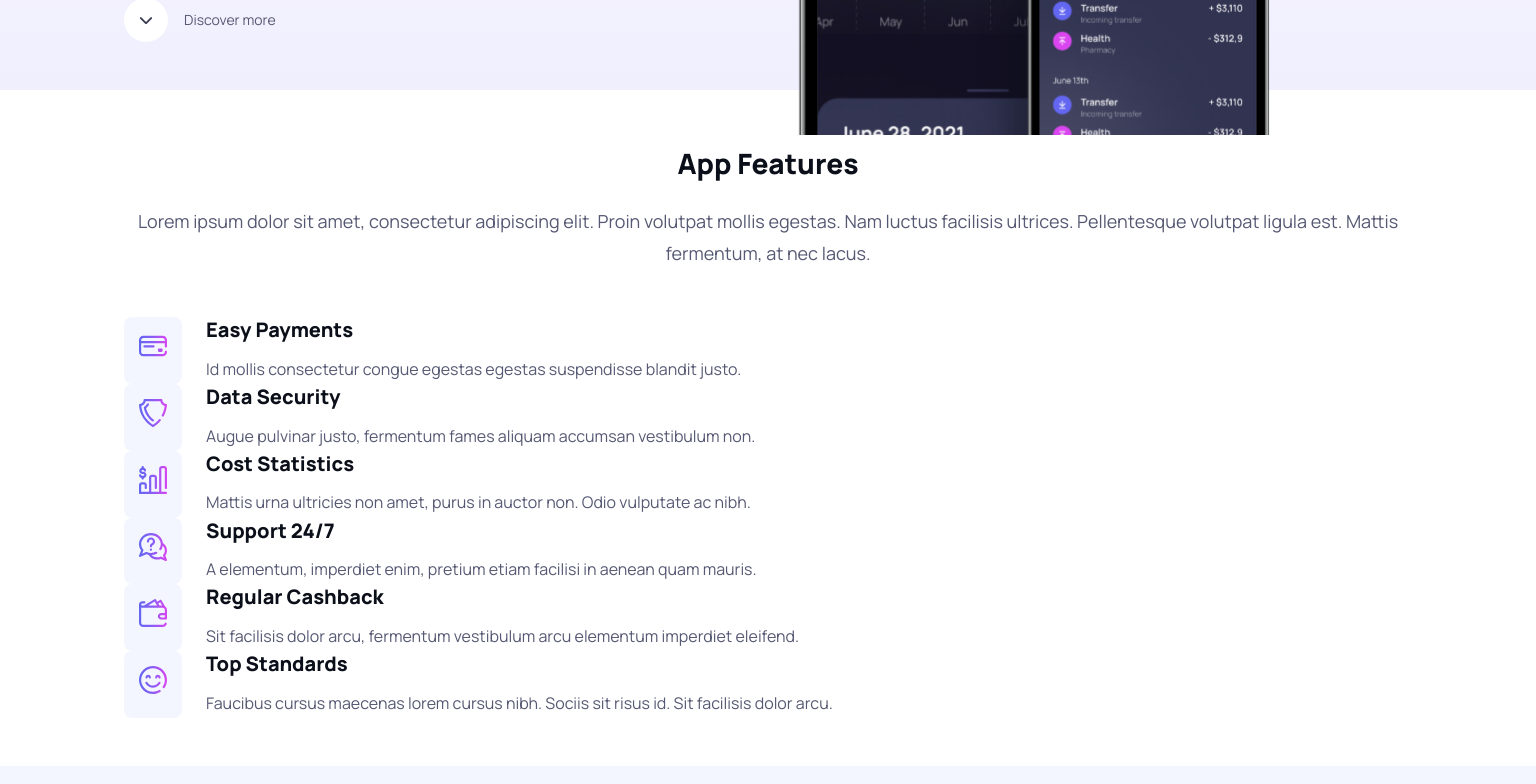
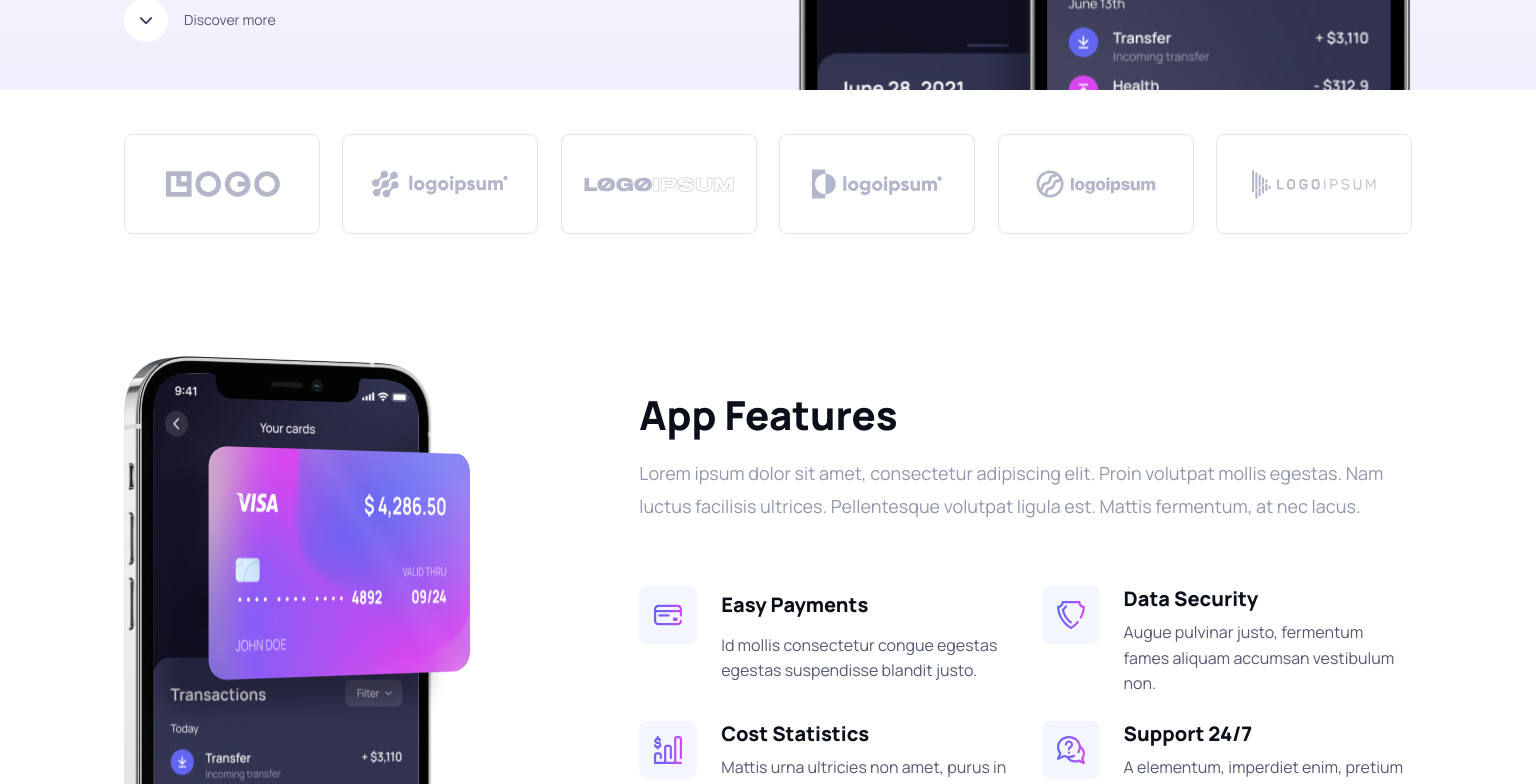
Before and after one commit to jeami174/Inl-mningsuppgift-JavaScript, a React (Vite) app: page / in a window 1536 px wide. Shown: the part 800-1584 px from the top of the page. Built offline with nearby package versions, Linux system fonts and the light colour scheme.

Commit message:
lagt till responsivitet för AppFeaturesSection

```diff
--- a/src/Components/AppFeaturesSection.css
+++ b/src/Components/AppFeaturesSection.css
@@ -1,5 +1,4 @@
 /* SECTION-APPFEATURES START */
-
 .section-appfeatures {
     padding-block: 2rem;
     background-color: var(--color-bg);
@@ -29,37 +28,6 @@
     padding-bottom: 1rem;
 }
 
-.section-appfeatures .info-box {
-    display: grid;
-    grid-template-columns: auto 1fr;
-    row-gap: 0.75rem;
-    column-gap: 1.5rem;
-    align-items: start;
-}
-
-.section-appfeatures .info-icon {
-    grid-column: 1;
-    grid-row: 1 / span 2;
-    background-color: var(--color-icon-bg);
-    padding: 15px;
-    border-radius: 8px;
-}
-
-.section-appfeatures .info-box h3 {
-    grid-column: 2;
-    font-size: 20px;
-    font-weight: 800;
-    color: var(--color-text-heading);
-    margin: 0;
-}
-
-.section-appfeatures .info-box p {
-    grid-column: 2;
-    font-size: 16px;
-    color: var(--color-text-body);
-    line-height: 1.6;
-}
-
 .section-appfeatures .images {
     display: none;
     position: relative;
@@ -78,4 +46,63 @@
     height: auto;
 }
 
+/* Media queries for tablet and desktop */
+
+@media (min-width: 768px) {
+    /* Tablet-specific styles */
+    .section-appfeatures .h2 h2 {
+        font-size: 34px;
+    }
+
+    .section-appfeatures .container-info {
+        display: grid;
+        grid-template-columns: 1fr 1fr;
+        column-gap: 2rem;
+        margin-bottom: 5rem;
+    }
+}
+
+@media (min-width: 1400px) {
+    /* Desktop-specific styles */
+    .section-appfeatures .container {
+        display: grid;
+        grid-template-columns: 2fr 3fr;
+        margin-bottom: 6rem;
+    }
+
+    .section-appfeatures .h2 {
+        grid-column: 2/3;
+        grid-row: 1/2;
+    }
+
+    .section-appfeatures .h2 h2 {
+        font-size: 40px;
+        text-align: left;
+        margin-bottom: 0;
+    }
+
+    .section-appfeatures .content {
+        grid-column: 2/3;
+        grid-row: 2/3;
+        padding-bottom: 4rem;
+    }
+
+    .section-appfeatures .content p {
+        color: var(--color-text-body-light);
+        text-align: left;
+        padding-top: 1rem;
+    }
+
+    .section-appfeatures .container-info {
+        grid-column: 2/3;
+        grid-row: 3/4;
+    }
+
+    .section-appfeatures .images {
+        display: block;
+        grid-column: 1;
+        grid-row: 1 / span 4;
+    }
+}
+
 /* SECTION-APPFEATURES END */
--- a/src/Components/AppFeaturesSection.jsx
+++ b/src/Components/AppFeaturesSection.jsx
@@ -1,3 +1,4 @@
+// AppFeaturesSection.jsx
 import React from 'react';
 import creditCardIcon from '../Images/credit-card-icon.svg';
 import shieldIcon from '../Images/shield-icon.svg';
@@ -7,6 +8,7 @@ import walletIcon from '../Images/wallet-icon.svg';
 import happyIcon from '../Images/happy-icon.svg';
 import phoneImage from '../Images/Phone.svg';
 import cardImage from '../Images/card.svg';
+import InfoBox from './InfoBox';
 import './AppFeaturesSection.css';
 
 function AppFeaturesSection() {
@@ -60,13 +62,12 @@ function AppFeaturesSection() {
                 </div>
                 <div className="container-info">
                     {features.map((feature) => (
-                        <div key={feature.id} className="info-box">
-                            <div className="info-icon">
-                                <img src={feature.icon} alt={`${feature.title} icon`} />
-                            </div>
-                            <h3>{feature.title}</h3>
-                            <p>{feature.description}</p>
-                        </div>
+                        <InfoBox
+                            key={feature.id}
+                            icon={feature.icon}
+                            title={feature.title}
+                            description={feature.description}
+                        />
                     ))}
                 </div>
                 <div className="images">
--- a/src/Components/BrandsSection.css
+++ b/src/Components/BrandsSection.css
@@ -1,5 +1,4 @@
 /* SECTION-BRANDS START */
-
 #section-brands {
     display: none;
     background-color: var(--color-bg);
@@ -17,4 +16,45 @@
     padding-left: 1rem;
 }
 
+/* Tablet media query */
+@media (min-width: 768px) {
+    #section-brands {
+        display: block;
+        padding-top: 2.8rem;
+        padding-bottom: 1rem;
+    }
+
+    #section-brands .container {
+        display: flex;
+        flex-direction: row;
+        justify-content: center;
+        align-items: center;
+        gap: 1rem;
+    }
+
+    /* Döljer specifika varumärken på tablet */
+    #brand-5,
+    #brand-6 {
+        display: none;
+    }
+}
+
+/* Desktop media query */
+@media (min-width: 1400px) {
+    #section-brands {
+        padding-bottom: 5.6rem; /* Extra spacing i desktop-läge */
+    }
+
+    #section-brands .container {
+        display: flex;
+        justify-content: space-between;
+        align-items: center;
+    }
+
+    /* Visar alla varumärken på desktop */
+    #brand-5,
+    #brand-6 {
+        display: flex;
+    }
+}
 /* SECTION-BRANDS END */
--- a/src/Components/HeroSection.css
+++ b/src/Components/HeroSection.css
@@ -68,13 +68,13 @@
 
     #section-hero .h1 h1 {
         font-size: 44px;
+        padding-bottom: 3rem;
 
     }
 
     #section-hero .content {
         grid-area: content;
         text-align: left;
-        padding-top: 3rem;
 
     }
 
@@ -84,6 +84,7 @@
 
     #section-hero .content p {
         font-size: 18px;
+        margin-bottom: 2rem;
     }
 
     #section-hero .phoneimages {
@@ -131,24 +132,31 @@
     #section-hero .h1 h1 {
         font-size: 56px;
         text-align: left;
-        padding-top: 2rem;
+        padding-top: rem;
         margin-bottom: 0;
     }
 
     #section-hero .phoneimages {
+        position: relative;
         width: 50%;
     }
 
     #section-hero .phoneimages .img-back {
         position: absolute;
         z-index: 998;
-        bottom: -45px;
+        width: 100%;
+
         right: 230px;
+
+
     }
 
     #section-hero .phoneimages .img-front {
         position: absolute;
         z-index: 999;
-        bottom: -45px;
+        width: 100%;
+
+
+
     }
 }
--- /dev/null
+++ b/src/Components/InfoBox.css
@@ -0,0 +1,53 @@
+/* InfoBox CSS */
+.info-box {
+    display: grid;
+    grid-template-columns: auto 1fr;
+    row-gap: 0.5rem;
+    column-gap: 1.5rem;
+    align-items: start;
+}
+
+.info-icon {
+    grid-column: 1;
+    grid-row: 1 / span 2;
+    background-color: var(--color-icon-bg);
+    padding: 15px;
+    border-radius: 8px;
+}
+
+.info-icon img {
+    display: block;
+    width: auto;
+    height: auto;
+    max-width: 100%;
+    max-height: 100%;
+    margin: 0;
+    padding: 0;
+}
+
+.info-box h3 {
+    grid-column: 2;
+    font-size: 20px;
+    font-weight: 800;
+    color: var(--color-text-heading);
+    margin: 0;
+}
+
+.info-box p {
+    grid-column: 2;
+    font-size: 16px;
+    color: var(--color-text-body);
+    line-height: 1.6;
+    padding-bottom: 1.5rem;
+}
+
+/* Media queries for tablet and desktop */
+
+
+
+@media (min-width: 1400px) {
+    /* Desktop-specific styles */
+    .info-box h3 {
+        align-self: center;
+    }
+}
--- /dev/null
+++ b/src/Components/InfoBox.jsx
@@ -0,0 +1,17 @@
+// InfoBox.jsx
+import React from 'react';
+import './InfoBox.css';
+
+const InfoBox = ({ icon, title, description }) => {
+    return (
+        <div className="info-box">
+            <div className="info-icon">
+                <img src={icon} alt={`${title} icon`} />
+            </div>
+            <h3>{title}</h3>
+            <p>{description}</p>
+        </div>
+    );
+};
+
+export default InfoBox;
```
